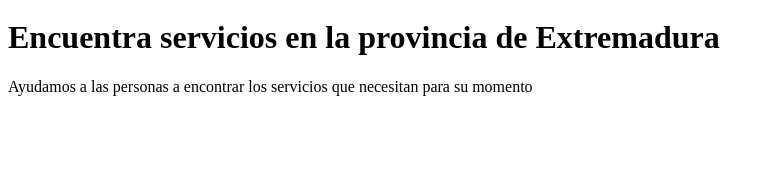
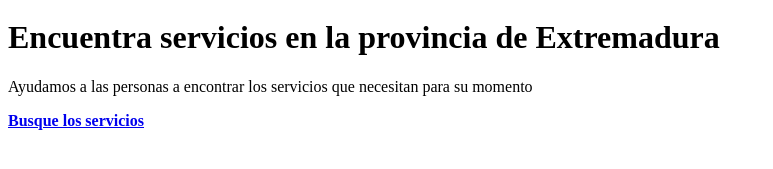
Before and after one commit to FelipeFontouraBr/Emplex, a plain HTML site: page index.html in a window 1280 px wide. Shown: the part 111-280 px from the top of the page, without its empty margins (0-773 px from the left). Drawn offline with Linux system fonts and the light colour scheme.

Commit message:
Added text "search" to main

```diff
--- a/index.html
+++ b/index.html
@@ -18,6 +18,10 @@
         <h1>Encuentra servicios en la provincia de Extremadura</h1>
         <p>Ayudamos a las personas a encontrar los servicios que necesitan para su momento</p>
 
+        <a href="#">
+            <span></span>
+            <strong>Busque los servicios</strong>
+        </a>
     </main>
 </body>
 
```
